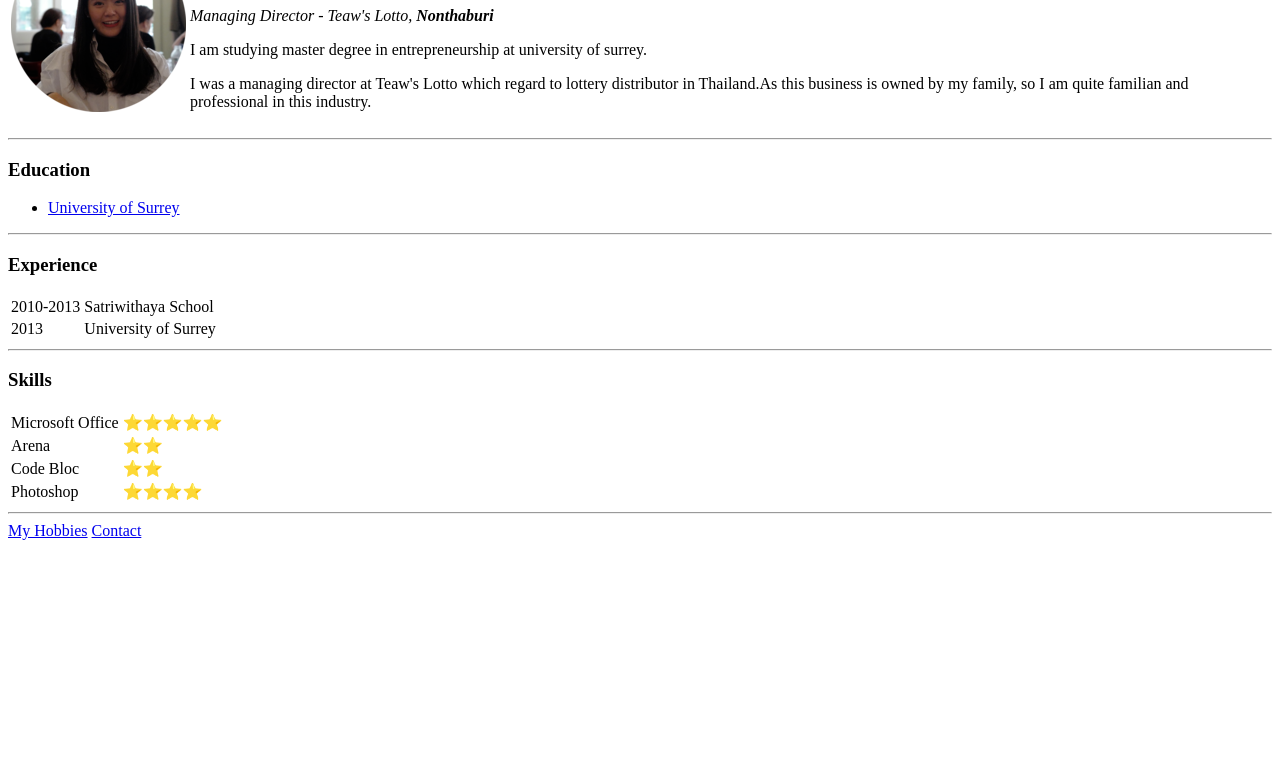
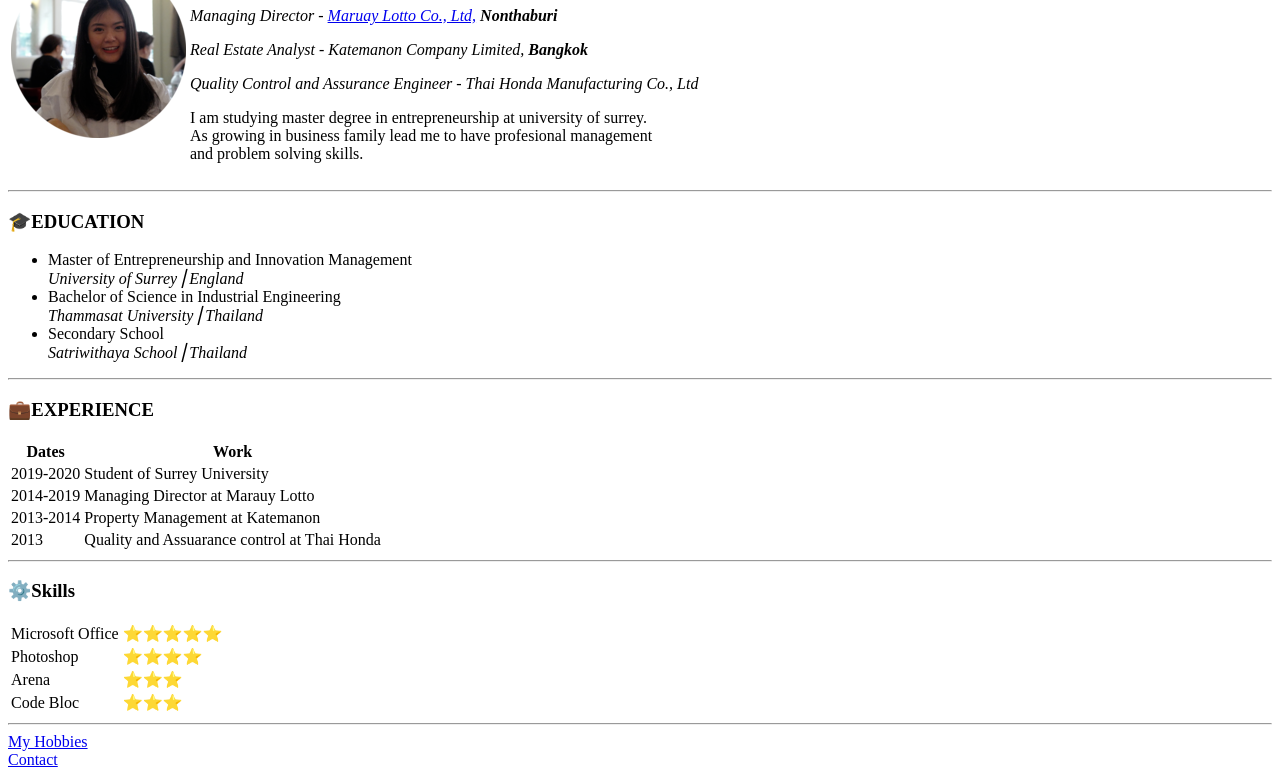
Before and after one commit to aphit/aphit, a plain HTML site: page index.html in a window 1280 px wide. Shown: the part 84-861 px from the top of the page. Before the commit the page ends 800 px from the top, so only its background shows below. Drawn offline with Linux system fonts and the light colour scheme.

Commit message:
Add files via upload

```diff
--- a/index.html
+++ b/index.html
@@ -10,60 +10,80 @@
   <table cellspancing="30">
     <tr>
       <td><img src="aphit.png" alt=""></td>
+
       <td>
         <h1>Aphitsara Pamato</h1>
-        <p><em>Managing Director - Teaw's Lotto, <strong>Nonthaburi</strong></em></p>
+        <p><em>Managing Director -
+            <a href="https://www.facebook.com/%E0%B9%81%E0%B8%95%E0%B9%8B%E0%B8%A7-%E0%B8%A5%E0%B9%8A%E0%B8%AD%E0%B8%95%E0%B9%80%E0%B8%95%E0%B8%AD%E0%B8%A3%E0%B8%B5%E0%B9%88-1446666618978963/">Maruay Lotto Co., Ltd,</a>
+            <strong>Nonthaburi</strong></em></p>
+        <p><em>Real Estate Analyst - Katemanon Company Limited, <strong>Bangkok</strong></em></p>
+        <p><em>Quality Control and Assurance Engineer - Thai Honda Manufacturing Co., Ltd</em></p>
         <p>I am studying master degree in entrepreneurship at university of surrey.
-        </p>
-        <p>I was a managing director at Teaw's Lotto which regard to lottery
-          distributor in Thailand.As this business is owned by my family,
-          so I am quite familian and professional in this industry.
-        </p>
+          <br>As growing in business family lead me to have profesional management
+          <br>and problem solving skills.
+
+
       </td>
     </tr>
   </table>
 
 
   <hr>
-  <h3>Education</h3>
+  <h3>🎓EDUCATION</h3>
   <ul>
-    <li><a href="https://www.surrey.ac.uk/">University of Surrey</a></li>
+    <li>Master of Entrepreneurship and Innovation Management
+      <br><em>University of Surrey⎟ England</em></li>
+    <li>Bachelor of Science in Industrial Engineering
+      <br><em>Thammasat University⎟ Thailand</em></li>
+    <li>Secondary School
+      <br /><em>Satriwithaya School⎟ Thailand</em></li>
   </ul>
-<hr>
-  <h3>Experience</h3>
+  <hr>
+  <h3>💼EXPERIENCE</h3>
   <table>
     <tr>
-      <td>2010-2013</td>
-      <td>Satriwithaya School</td>
+      <th>Dates</th>
+      <th>Work</th>
+    </tr>
+    <tr>
+      <td>2019-2020</td>
+      <td>Student of Surrey University</td>
+    </tr>
+    <tr>
+      <td>2014-2019</td>
+      <td>Managing Director at Marauy Lotto</td>
+    </tr>
+    <tr>
+      <td>2013-2014</td>
+      <td>Property Management at Katemanon</td>
     </tr>
     <tr>
       <td>2013</td>
-      <td>University of Surrey</td>
-    </tr>
+      <td>Quality and Assuarance control at Thai Honda</td>
   </table>
-<hr>
-  <h3>Skills</h3>
+  <hr>
+  <h3>⚙️Skills</h3>
   <table cellspancing="10">
     <tr>
       <td>Microsoft Office</td>
       <td>⭐️⭐️⭐️⭐️⭐️</td>
     </tr>
     <tr>
+      <td>Photoshop</td>
+      <td>⭐️⭐️⭐️⭐️</td>
+    </tr>
+    <tr>
       <td>Arena</td>
-      <td>⭐️⭐️</td>
+      <td>⭐️⭐️⭐️</td>
     </tr>
     <tr>
       <td>Code Bloc</td>
-      <td>⭐️⭐️</td>
-    </tr>
-    <tr>
-      <td>Photoshop</td>
-      <td>⭐️⭐️⭐️⭐️</td>
+      <td>⭐️⭐️⭐️</td>
     </tr>
   </table>
   <hr>
   <a href="Hobbies.html">My Hobbies</a>
-  <a href="contac-me.html">Contact</a>
+  <br><a href="contac-me.html">Contact</a>
 </body>
 
 </html>
```
Also changed, not shown: Contac-me.html (+1 -1 lines).
